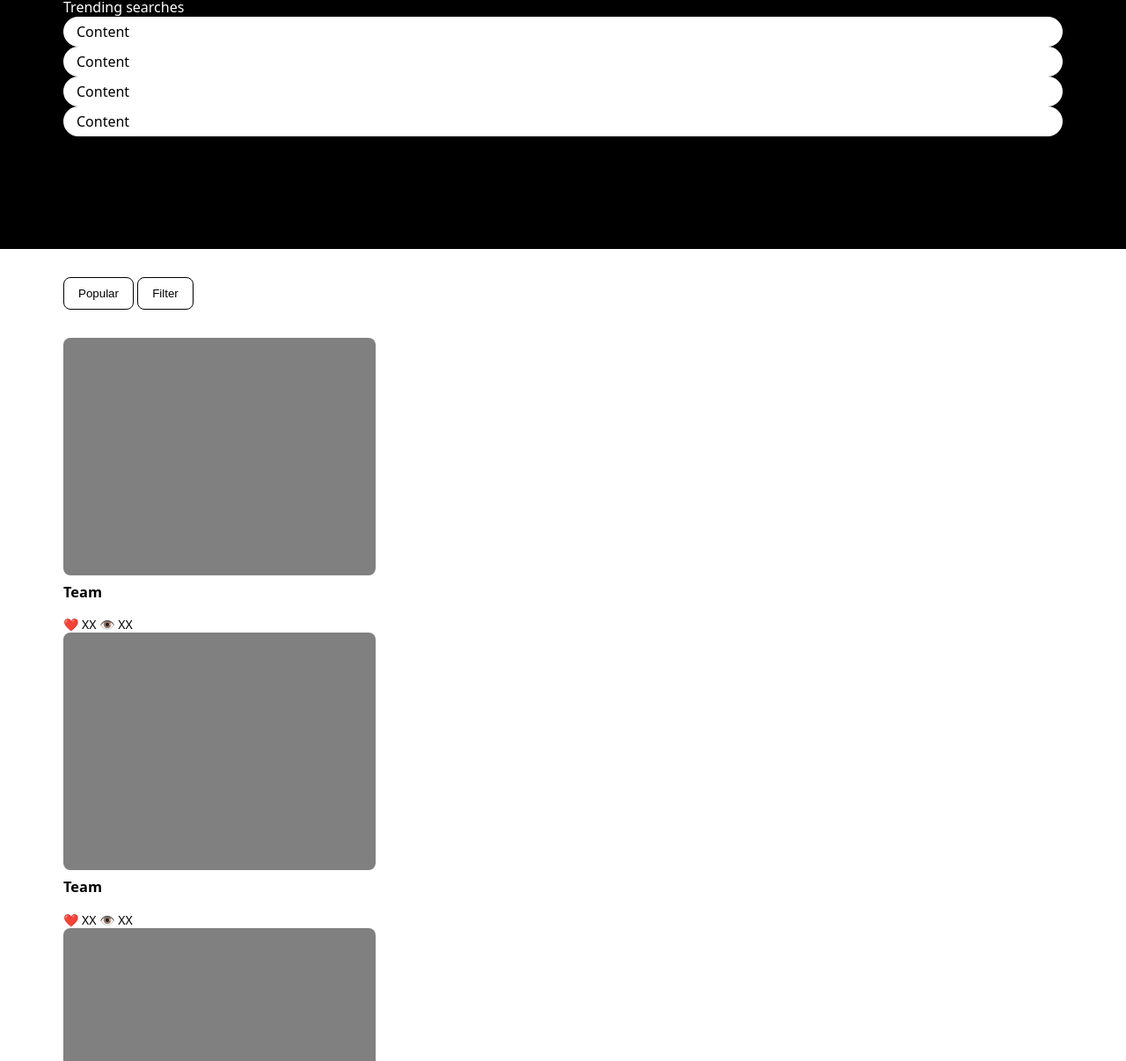
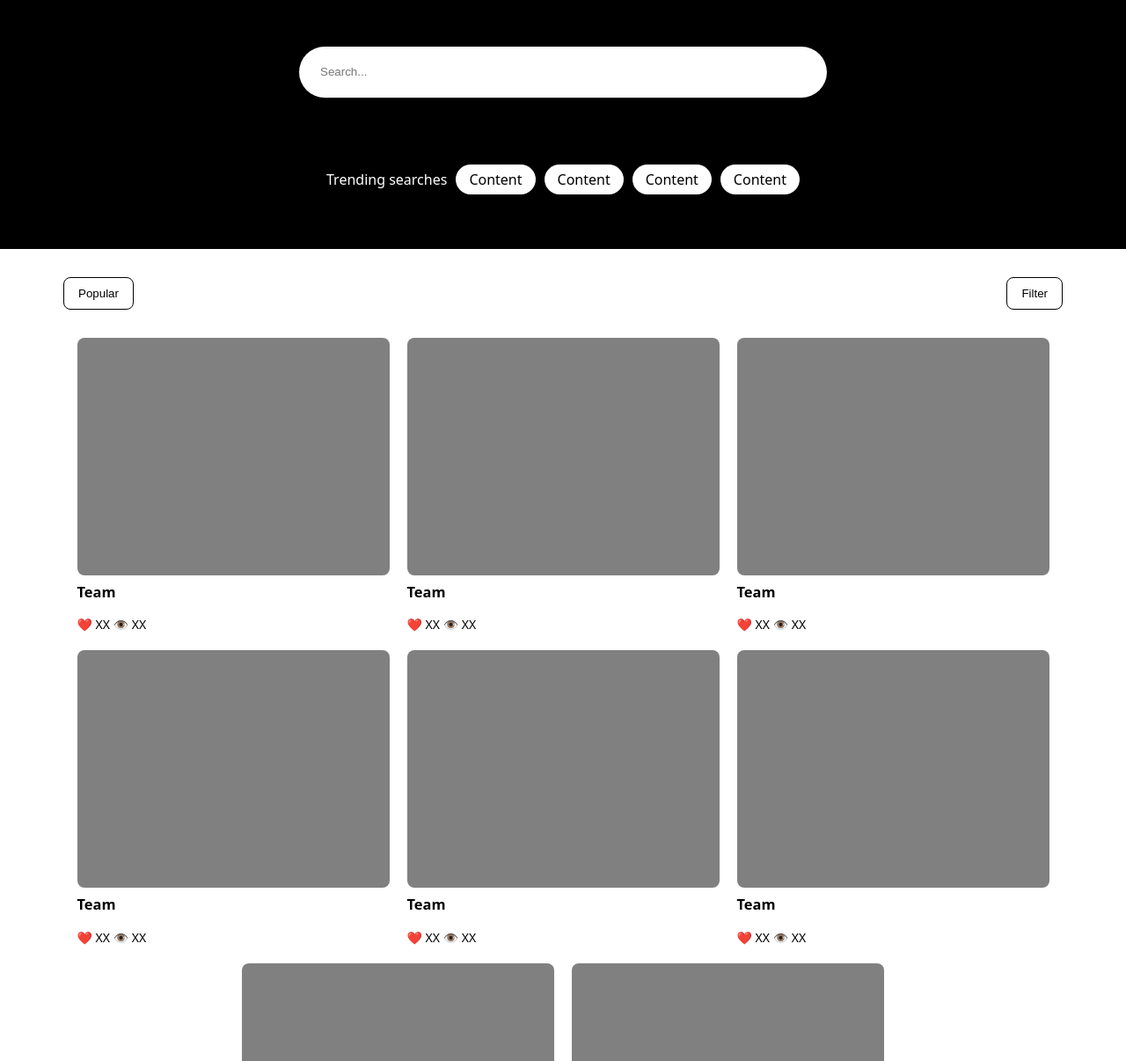
Before and after one commit to AshuraKuranata/flexbox-lab, a plain HTML site: page index.html in a window 1280 px wide. Shown: the part 235-1441 px from the top of the page at 88% size. Drawn offline with Linux system fonts and the light colour scheme.

Commit message:
Finalized lab by adjusting Search, SubNav, and Main content

```diff
--- a/css/style.css
+++ b/css/style.css
@@ -25,7 +25,6 @@ nav {
 #destinations > p {
     padding: 5px;
 }
-
 #actions {
     display: flex;
     align-items: center;
@@ -43,6 +42,10 @@ section {
     background-color: black;
     color: white;
     padding: 24px 72px;
+    display: flex;
+    flex-direction: column;
+    justify-content: space-around;
+    align-items: center;
 }
 
 h1,
@@ -72,6 +75,10 @@ input {
 main {
     background-color: white;
     padding: 32px 72px;
+    display: flex;
+    justify-content: center;
+    flex-wrap: wrap;
+    gap: 20px;
 }
 
 nav button {
@@ -99,6 +106,8 @@ nav button {
 }
 
 #subnav {
+    display: flex;
+    justify-content: space-between;
     padding: 32px 72px 0;
     background-color: white;
 }
@@ -116,3 +125,9 @@ nav button {
     border-radius: 50px;
     padding: 6px 15px;
 }
+
+#trending {
+    display: flex;
+    align-items: center;
+    gap: 10px;
+}
```
Also changed, not shown: 1 other file.
